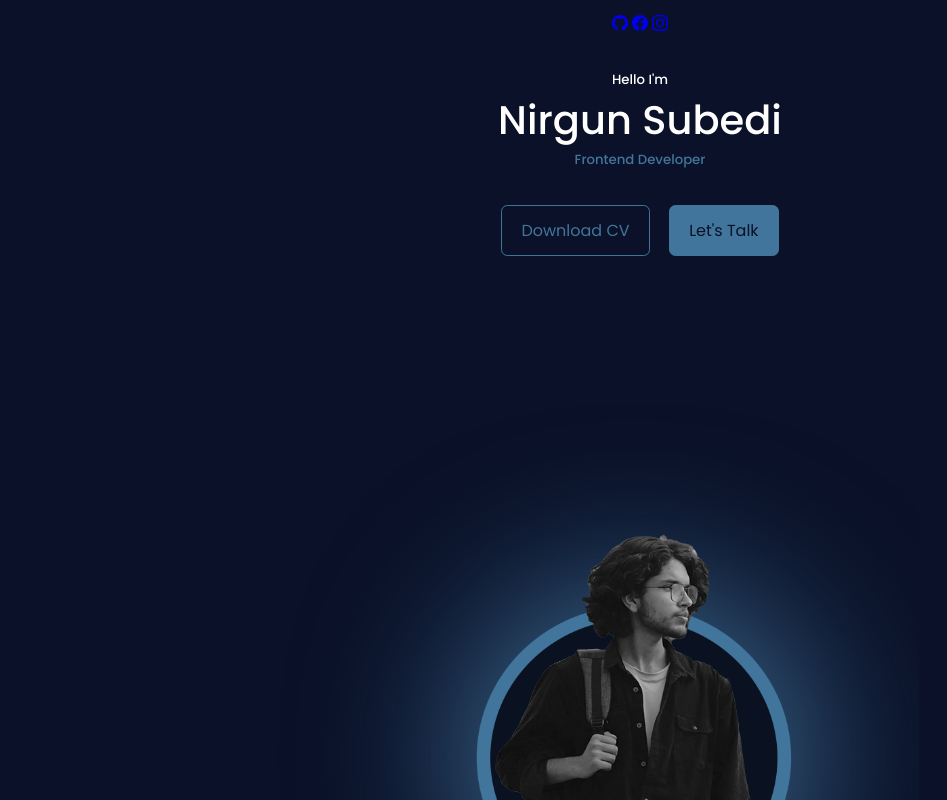
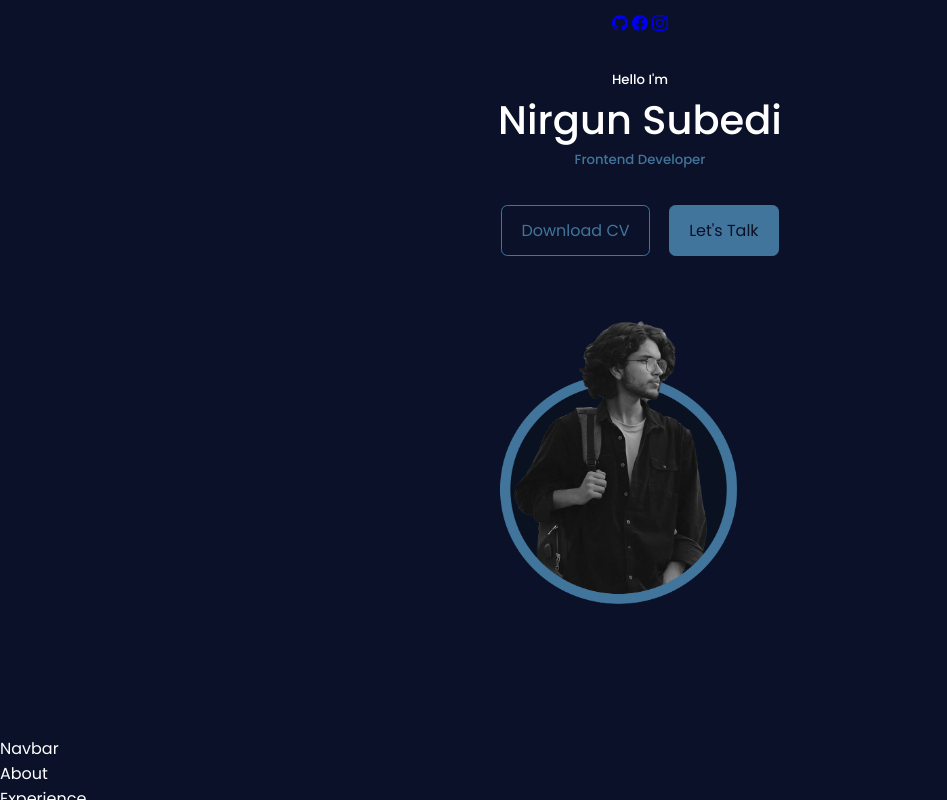
Before and after one commit to niguns7/my-port, a React (Create React App) app: page / in a window 1280 px wide. Shown: the top 800 px of the page, without its empty margins (0-947 px from the left). Built offline with nearby package versions, Linux system fonts and the light colour scheme.

Commit message:
hero page completed

```diff
--- a/src/Components/Containers/Hero/Hero.js
+++ b/src/Components/Containers/Hero/Hero.js
@@ -2,29 +2,24 @@ import React from 'react';
 import classes from "./Hero.module.css";
 import CTA from './CTA';
 import Aux from '../../../hoc/Aux';
-import photo from "../../assets/image.png";
 import HeaderSocial from './HeaderSocial';
+import Modal from './Modal';
 
 const Hero = () => {
   return (
     <Aux>
 
     <HeaderSocial />
-    <header className={classes.Container}>
-      <div>
+    <header >
+      <div className={classes.Container}>
         <h5> Hello I'm</h5>
         <h1> Nirgun Subedi </h1>
         <h5 className='text-light'>Frontend Developer</h5>
 
       </div>
       <CTA />
-
-
-      <div className='me'>
-        <img src={photo} alt='me'/>
-      </div>
     </header>
-
+    <Modal />
 
     </Aux>
   )
--- a/src/Components/Containers/Hero/Hero.module.css
+++ b/src/Components/Containers/Hero/Hero.module.css
@@ -19,3 +19,9 @@
     text-align: center;
     margin-top: 0.8rem;
 }
+
+.me {
+    margin-top: -250px;
+    max-width: 100%;
+
+}
--- /dev/null
+++ b/src/Components/Containers/Hero/Modal.js
@@ -0,0 +1,13 @@
+import React from 'react';
+import Pic from "../../../assets/image.png";
+import classes from "./Modal.module.css"
+
+const Modal = () => {
+  return (
+    <div className={classes.Image}>
+        <img src={Pic} alt="me"/>
+    </div>
+  )
+}
+
+export default Modal;
--- /dev/null
+++ b/src/Components/Containers/Hero/Modal.module.css
@@ -0,0 +1,5 @@
+.Image {
+    max-width: 50%;
+    display: block;
+    margin: 0 auto;
+}
```
Also changed, not shown: src/Components/assets/image.png (deleted).
